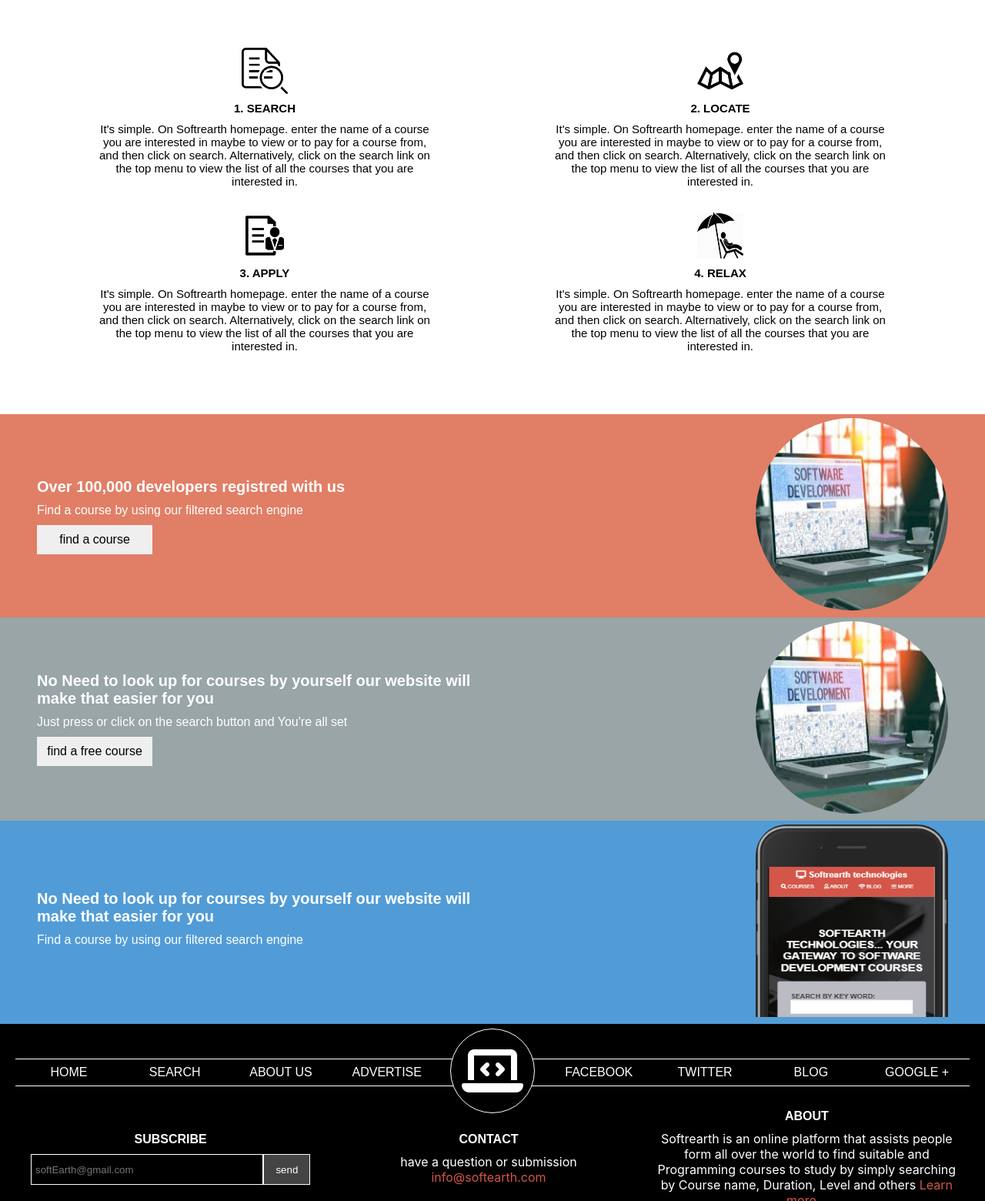
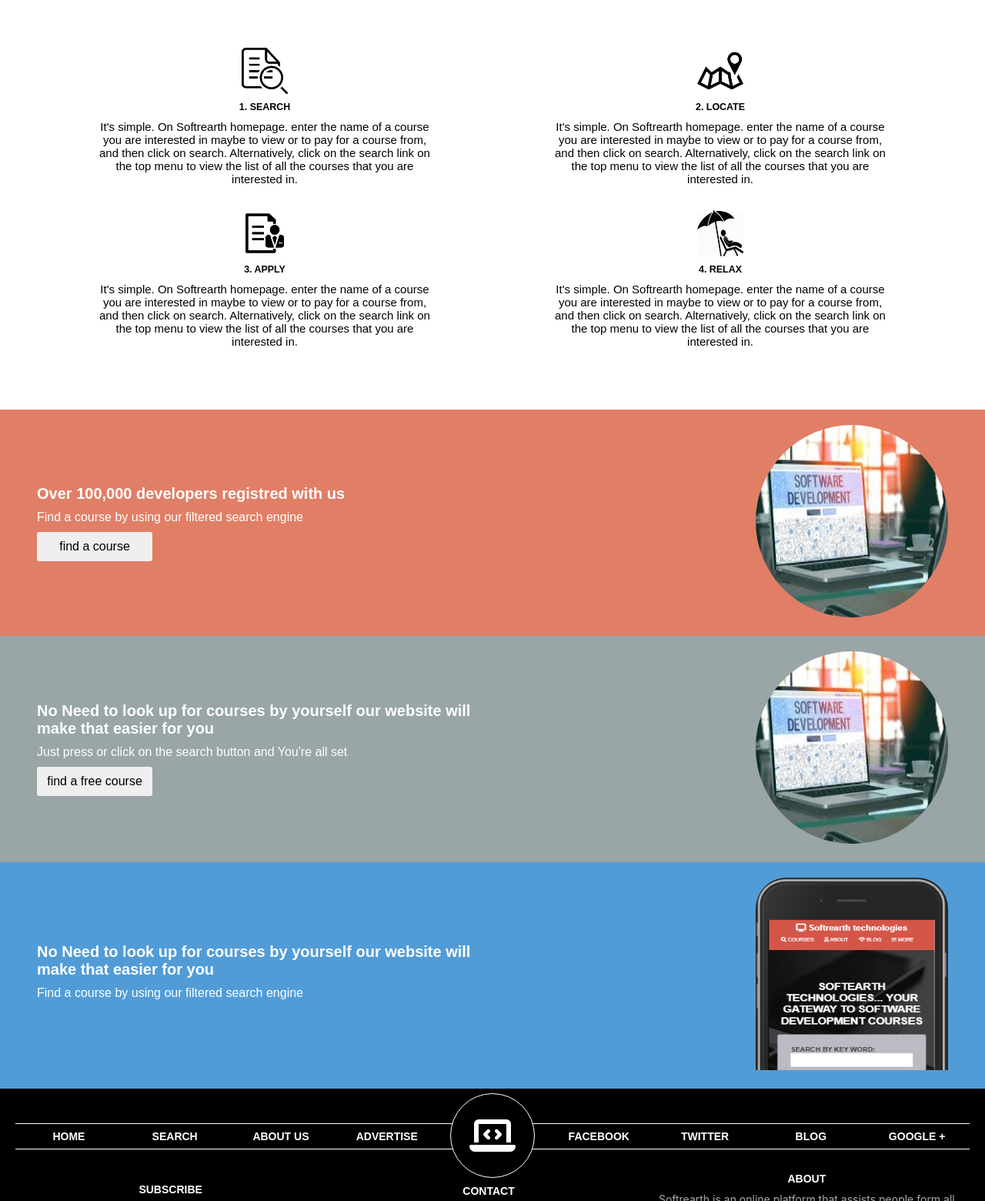
Before and after one commit to OdongAlican/courses-guide, a website: page index.html in a window 1280 px wide. Shown: the part 630-2190 px from the top of the page at 77% size. Drawn offline with Linux system fonts and the light colour scheme.

Commit message:
Made the following changes to the Application -Replaced the span for the main page title with H1 element. - Replaced the spans in the heading sections of the grid-items with H5   elements. - Replaced the Span for company name with a H1 element. - Adjusted the font-size and the color of the texts in the footer   section. - Adjusted the size of the icon in the footer section. - Adjusted the heights of the colored sections above the footer - changed the font-family of the contacts in the course details

```diff
--- a/css/details.css
+++ b/css/details.css
@@ -133,6 +133,8 @@ body {
 
 .course-heading-detail {
   font-weight: bold;
+  font-size: 14px;
+  font-family: 'Quicksand', sans-serif;
 }
 
 .mapping-directions {
@@ -202,6 +204,8 @@ body {
   display: flex;
   justify-content: center;
   color: #fff;
+  font-size: 14px;
+  font-weight: bold;
 }
 
 .added-footer-section-item:hover {
@@ -290,9 +294,14 @@ body {
 .footer-contact-heading,
 .footer-subscription-heading {
   margin-bottom: 10px;
-  font-size: 16px;
+  font-size: 14px;
   font-weight: bolder;
   font-family: Arial, Helvetica, sans-serif;
+}
+
+.footer-contact-heading-details {
+  font-size: 14px;
+  color: #aaa;
 }
 
 .page-color-section {
--- a/css/lists.css
+++ b/css/lists.css
@@ -205,6 +205,8 @@
   display: flex;
   justify-content: center;
   color: #fff;
+  font-size: 14px;
+  font-weight: bold;
 }
 
 .added-footer-section-item:hover {
@@ -293,9 +295,14 @@
 .footer-contact-heading,
 .footer-subscription-heading {
   margin-bottom: 10px;
-  font-size: 16px;
+  font-size: 14px;
   font-weight: bolder;
   font-family: Arial, Helvetica, sans-serif;
+}
+
+.footer-contact-heading-details {
+  font-size: 14px;
+  color: #aaa;
 }
 
 .page-color-section {
--- a/css/styles.css
+++ b/css/styles.css
@@ -27,6 +27,12 @@
   font-size: 25px;
   font-family: Arial, Helvetica, sans-serif;
   font-weight: bold;
+  display: flex;
+  align-items: center;
+}
+
+.company-logo h1 {
+  margin-left: 10px;
 }
 
 .navigation-links ul li {
@@ -150,7 +156,7 @@
   font-size: 15px;
 }
 
-.section-details span {
+.section-details h5 {
   display: block;
   margin: auto;
   padding: 10px 0;
@@ -167,7 +173,7 @@
 .registration-section-middle,
 .registration-section-bottom {
   background-color: #e17e66;
-  padding: 5px 3em;
+  padding: 20px 3em;
 }
 
 .registration-section-middle {
@@ -205,6 +211,7 @@
   font-size: 16px;
   padding: 10px;
   width: 150px;
+  border-radius: 3px;
 }
 
 .registration-images {
@@ -245,6 +252,8 @@
   display: flex;
   justify-content: center;
   color: #fff;
+  font-size: 14px;
+  font-weight: bold;
 }
 
 .added-footer-section-item:hover {
@@ -333,9 +342,14 @@
 .footer-contact-heading,
 .footer-subscription-heading {
   margin-bottom: 10px;
-  font-size: 16px;
+  font-size: 14px;
   font-weight: bolder;
   font-family: Arial, Helvetica, sans-serif;
+}
+
+.footer-contact-heading-details {
+  font-size: 14px;
+  color: #aaa;
 }
 
 .page-color-section {
--- a/index.html
+++ b/index.html
@@ -17,7 +17,7 @@
       <section class="company-logo">
         <h6 class="hidden">heading</h6>
         <i class="fas fa-desktop"></i>
-        <span>Softrearth technologies</span>
+        <h1>Softrearth technologies</h1>
       </section>
       <section class="navigation-links">
         <h6 class="hidden">heading</h6>
@@ -54,9 +54,9 @@
     <section class="top-most-section">
       <h6 class="hidden">heading</h6>
       <div class="central-section">
-        <header class="main-page-header">
+        <h1 class="main-page-header">
           softearth technologies... your gateway to software development courses
-        </header>
+        </h1>
         <div class="section-section">
           <header>
             search by key word:
@@ -79,7 +79,7 @@
             <img src="assets/course-search-option.png" alt="course-search-option">
           </div>
           <div class="section-details">
-            <span>1. search</span>
+            <h5>1. search</h5>
             It's simple. On Softrearth homepage. enter the name of a course you are interested in maybe to view or to
             pay for a
             course from, and then click on search. Alternatively, click on the search link on the top menu to view the
@@ -91,7 +91,7 @@
             <img src="assets/locate-icon.png" alt="locate-icon">
           </div>
           <div class="section-details">
-            <span>2. Locate</span>
+            <h5>2. Locate</h5>
             It's simple. On Softrearth homepage. enter the name of a course you are interested in maybe to view or to
             pay for a
             course from, and then click on search. Alternatively, click on the search link on the top menu to view the
@@ -103,7 +103,7 @@
             <img src="assets/apply-icon.png" alt="apply-icon">
           </div>
           <div class="section-details">
-            <span>3. apply</span>
+            <h5>3. apply</h5>
             It's simple. On Softrearth homepage. enter the name of a course you are interested in maybe to view or to
             pay for a
             course from, and then click on search. Alternatively, click on the search link on the top menu to view the
@@ -115,7 +115,7 @@
             <img src="assets/relax-icon.png" alt="relax-icon">
           </div>
           <div class="section-details">
-            <span>4. relax</span>
+            <h5>4. relax</h5>
             It's simple. On Softrearth homepage. enter the name of a course you are interested in maybe to view or to
             pay for a
             course from, and then click on search. Alternatively, click on the search link on the top menu to view the
@@ -183,7 +183,7 @@
         </div>
         <div class="home-section-logo">
           <div class="bottom-logo">
-            <i class="fas fa-laptop-code fa-4x"></i>
+            <i class="fas fa-laptop-code fa-3x"></i>
           </div>
         </div>
         <div class="added-footer-section">
@@ -203,12 +203,13 @@
         </div>
         <div class="footer-contact">
           <p class="footer-contact-heading">CONTACT</p>
-          <p>have a question or submission</p>
+          <p class="footer-contact-heading-details">have a question or submission</p>
           <p class="page-color-section">info@softearth.com</p>
         </div>
         <div class="footer-about">
           <p class="footer-about-heading">ABOUT</p>
-          <span>Softrearth is an online platform that assists people form all over the world to find suitable and
+          <span class="footer-contact-heading-details">Softrearth is an online platform that assists people form all
+            over the world to find suitable and
             Programming
             courses to study by simply searching by Course name, Duration, Level and others <a href="#"
               class="page-color-section">Learn more...</a></span>
```
Also changed, not shown: details.html (+8 -6 lines), list.html (+8 -7 lines), README.md.
